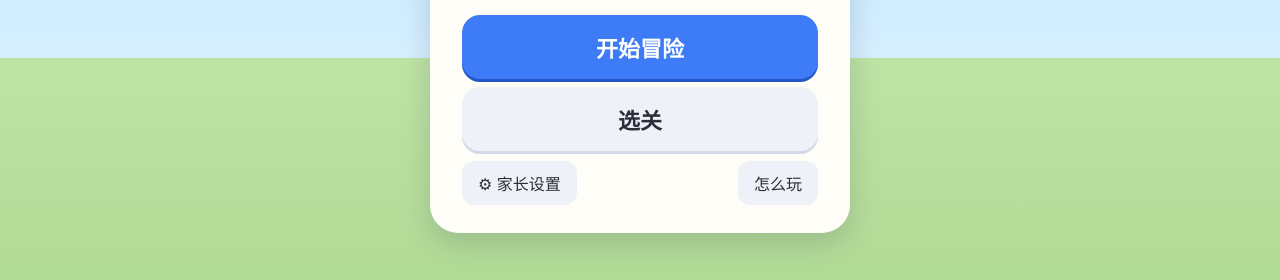
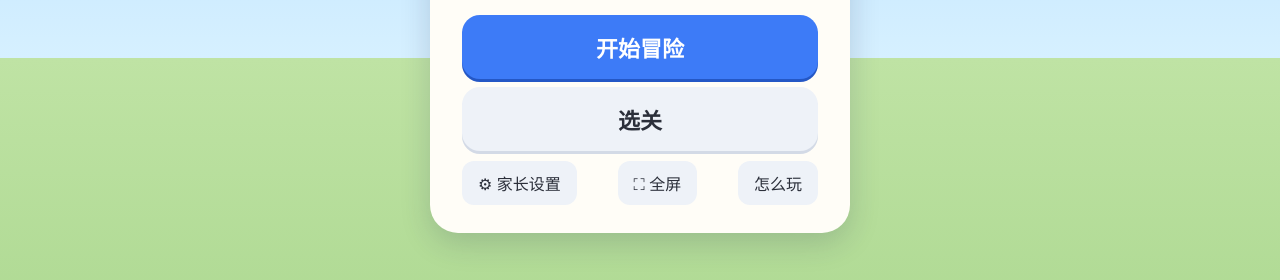
Before and after one commit to tim-srp/tank-pals, a website with bundled scripts: page index.html in a window 1280 px wide. Shown: the part 382-662 px from the top of the page. Built offline with nearby package versions, Linux system fonts and the light colour scheme.

Commit message:
Background music per world and Safari full screen
Co-Authored-By: Claude Opus 5.5 <noreply@anthropic.com>

```diff
--- a/index.html
+++ b/index.html
@@ -49,6 +49,7 @@
       <button id="btn-select" class="big">选关</button>
       <div class="menu-foot">
         <button id="btn-parent" class="small">⚙︎ 家长设置</button>
+        <button id="btn-fullscreen" class="small hidden">⛶ 全屏</button>
         <button id="btn-howto" class="small">怎么玩</button>
       </div>
     </div>
@@ -179,6 +180,10 @@
         <div class="seg" id="set-voice"></div>
       </div>
       <div class="setting">
+        <div class="label">背景音乐</div>
+        <div class="seg" id="set-music"></div>
+      </div>
+      <div class="setting">
         <div class="label">音效</div>
         <div class="seg" id="set-sound"></div>
       </div>
--- a/src/game.js
+++ b/src/game.js
@@ -10,7 +10,7 @@
 
   // ---------- Saved progress & parent settings ----------
   const SAVE_KEY = 'tankpals.v1';
-  const DEFAULTS = { unlocked: 1, stars: {}, settings: { dailyLevels: 0, dailyMinutes: 0, voice: true, sound: true }, day: { date: today(), levels: 0, seconds: 0 } };
+  const DEFAULTS = { unlocked: 1, stars: {}, settings: { dailyLevels: 0, dailyMinutes: 0, voice: true, sound: true, music: true }, day: { date: today(), levels: 0, seconds: 0 } };
   let save = load();
   function load() {
     try {
@@ -58,6 +58,70 @@
     bossHit: () => tone(180, 0.15, 'sawtooth', 0.08, -60),
     win: () => [523, 659, 784, 1047, 784, 1047].forEach((f, i) => tone(f, 0.22, 'triangle', 0.13, 0, i * 0.12)),
   };
+  // ---------- Background music (original tunes, synthesized live) ----------
+  // Notes are semitones above the song root; null is a rest. 32 eighth-note steps = 4 bars.
+  const SONGS = {
+    hop:   { bpm: 116, chords: [0, 5, 7, 0], mel: [12, null, 9, null, 7, 9, 12, null, 14, null, 12, 9, 7, null, null, null, 9, null, 7, null, 4, 7, 9, null, 7, 4, 2, 4, 0, null, null, null] },
+    skip:  { bpm: 108, chords: [0, 5, 7, 0], mel: [0, 4, 7, 4, 9, 7, 4, null, 2, 5, 9, 5, 7, null, null, null, 0, 4, 7, 12, 11, 9, 7, null, 5, 4, 2, null, 0, null, null, null] },
+    drift: { bpm: 92, chords: [0, 5, 0, 7], mel: [7, null, 4, null, 0, null, 4, 7, 9, null, 7, null, 4, null, null, null, 5, null, 9, null, 12, null, 9, 7, 4, null, 2, null, 0, null, null, null] },
+    boss:  { bpm: 132, chords: [0, 8, 5, 7], mel: [0, null, 3, null, 7, null, 3, 0, 5, null, 8, null, 7, null, null, null, 0, 3, 7, 10, 12, 10, 7, 3, 5, 3, 2, null, 0, null, null, null] },
+    menu:  { bpm: 100, chords: [0, 9, 5, 7], mel: [4, null, 7, null, 12, null, 11, 9, 7, null, null, null, 4, null, 5, 7, 9, null, 7, null, 5, null, 4, 2, 0, null, null, null, null, null, null, null] },
+  };
+  const WORLD_SONGS = ['hop', 'skip', 'drift'];
+  const WORLD_KEYS = [0, 2, -3, 5, -1, 3, -2, 4, 1, -4];
+  const music = { song: null, key: 0, step: 0, next: 0, timer: null, gain: null };
+  function musicFor(level) {
+    if (level == null) return ['menu', 0];
+    const w = Math.floor((level - 1) / S.LEVELS_PER_WORLD);
+    return [S.isBossLevel(level) ? 'boss' : WORLD_SONGS[w % 3], WORLD_KEYS[w]];
+  }
+  function startMusic(level) {
+    const [name, key] = musicFor(level);
+    if (!save.settings.music) { stopMusic(); return; }
+    const a = audio(); if (!a) return;
+    if (music.timer && music.song === name && music.key === key) return;
+    stopMusic();
+    music.song = name; music.key = key; music.step = 0; music.next = a.currentTime + 0.1;
+    music.gain = a.createGain(); music.gain.gain.value = 1; music.gain.connect(a.destination);
+    music.timer = setInterval(scheduleMusic, 60);
+    scheduleMusic();
+  }
+  function stopMusic() {
+    if (music.timer) clearInterval(music.timer);
+    music.timer = null; music.song = null;
+    if (music.gain && actx) { const g = music.gain; g.gain.setTargetAtTime(0, actx.currentTime, 0.05); setTimeout(() => g.disconnect(), 400); }
+    music.gain = null;
+  }
+  function note(midi, t, dur, type, vol) {
+    const o = actx.createOscillator(), g = actx.createGain();
+    o.type = type; o.frequency.value = 440 * Math.pow(2, (midi - 69) / 12);
+    g.gain.setValueAtTime(0.0001, t); g.gain.linearRampToValueAtTime(vol, t + 0.02); g.gain.exponentialRampToValueAtTime(0.0001, t + dur);
+    o.connect(g).connect(music.gain); o.start(t); o.stop(t + dur + 0.05);
+  }
+  function scheduleMusic() {
+    if (!actx || !music.gain) return;
+    const song = SONGS[music.song], stepDur = 60 / song.bpm / 2;
+    while (music.next < actx.currentTime + 0.25) {
+      const i = music.step % 32, t = music.next;
+      const m = song.mel[i];
+      if (m != null) note(72 + music.key + m, t, stepDur * 1.6, 'triangle', 0.045);
+      const chord = song.chords[Math.floor(i / 8)];
+      if (i % 4 === 0) note(48 + music.key + chord + (i % 8 ? 7 : 0), t, stepDur * 3, 'sine', 0.07);
+      if (i % 2 === 1) note(84 + music.key + chord + [4, 7][(i >> 1) % 2], t, stepDur * 0.5, 'sine', 0.012); // soft sparkle
+      music.next += stepDur; music.step++;
+    }
+  }
+
+  // Full screen in Safari (iPadOS supports it for the page; the home-screen app is full screen already).
+  const standalone = window.navigator.standalone === true || matchMedia('(display-mode: fullscreen), (display-mode: standalone)').matches;
+  const fsEnabled = !standalone && !!(document.fullscreenEnabled || document.webkitFullscreenEnabled);
+  const isFullscreen = () => !!(document.fullscreenElement || document.webkitFullscreenElement);
+  function enterFullscreen() {
+    if (!fsEnabled || isFullscreen()) return;
+    const el = document.documentElement;
+    try { const r = (el.requestFullscreen || el.webkitRequestFullscreen).call(el); if (r && r.catch) r.catch(() => {}); } catch (e) { /* not allowed */ }
+  }
+
   // iOS needs audio to start from a user gesture.
   window.addEventListener('pointerdown', () => { if (save.settings.sound) audio(); }, { once: true });
 
@@ -680,7 +744,7 @@
     $('controls').classList.toggle('hidden', !playing);
     if (!playing) releaseAll();
   }
-  function goMenu() { mode = 'menu'; G = null; hush(); show('menu'); $('btn-continue').textContent = save.unlocked > 1 ? `继续冒险 · 第 ${Math.min(save.unlocked, S.LEVEL_COUNT)} 关` : '开始冒险'; }
+  function goMenu() { mode = 'menu'; G = null; hush(); show('menu'); startMusic(null); $('btn-fullscreen').classList.toggle('hidden', !fsEnabled || isFullscreen()); $('btn-continue').textContent = save.unlocked > 1 ? `继续冒险 · 第 ${Math.min(save.unlocked, S.LEVEL_COUNT)} 关` : '开始冒险'; }
 
   let selectWorld = 0;
   function goSelect() {
@@ -743,6 +807,7 @@
     if (lim) return goRest(lim);
     newLevel(level);
     resize();
+    startMusic(level);
     showStory(level, levelIntroLines(level), () => play());
   }
   function levelIntroLines(level) {
@@ -753,11 +818,12 @@
     return lines;
   }
   function play() {
+    startMusic(G.level);
     mode = 'play'; show(null); last = performance.now();
     if (save.settings.dailyMinutes > 0 && limitReached() === 'minutes') toast('今天的时间到啦，打完这一关就休息吧');
   }
-  function pause() { if (mode !== 'play') return; mode = 'pause'; show('pause'); }
-  function resume() { mode = 'play'; show(null); last = performance.now(); }
+  function pause() { if (mode !== 'play') return; mode = 'pause'; show('pause'); stopMusic(); }
+  function resume() { mode = 'play'; show(null); last = performance.now(); startMusic(G.level); }
 
   function finishLevel(result) {
     if (result === 'oops') {
@@ -786,6 +852,7 @@
     });
   }
   function goRest(reason) {
+    stopMusic();
     mode = 'rest'; G = null; show('rest');
     const st = save.settings;
     $('rest-detail').textContent = reason === 'levels'
@@ -830,12 +897,14 @@
     seg('set-minutes', [[0, '不限'], [10, '10'], [15, '15'], [20, '20'], [30, '30'], [45, '45'], [60, '60']], st.dailyMinutes, v => st.dailyMinutes = v);
     seg('set-voice', [[true, '开'], [false, '关']], st.voice, v => st.voice = v);
     seg('set-sound', [[true, '开'], [false, '关']], st.sound, v => st.sound = v);
+    seg('set-music', [[true, '开'], [false, '关']], st.music, v => { st.music = v; if (!v) stopMusic(); });
     $('parent-today').textContent = `今天已玩 ${save.day.levels} 关、${Math.floor(save.day.seconds / 60)} 分钟。已解锁到第 ${save.unlocked} 关。`;
   }
 
   // Button wiring
   const on = (id, fn) => $(id).addEventListener('click', fn);
-  on('btn-continue', () => startLevel(Math.min(save.unlocked, S.LEVEL_COUNT)));
+  on('btn-fullscreen', () => { enterFullscreen(); $('btn-fullscreen').classList.add('hidden'); });
+  on('btn-continue', () => enterFullscreen() || startLevel(Math.min(save.unlocked, S.LEVEL_COUNT)));
   on('btn-select', goSelect);
   on('btn-howto', () => { mode = 'howto'; show('howto'); });
   on('btn-parent', () => openGate(openParent));
@@ -862,7 +931,7 @@
   on('btn-unlock-all', () => { save.unlocked = S.LEVEL_COUNT; persist(); renderParent(); });
   on('btn-reset-all', () => { if (confirm('确定清空全部进度吗？')) { save.unlocked = 1; save.stars = {}; persist(); renderParent(); } });
   document.querySelectorAll('[data-go="menu"]').forEach(b => b.addEventListener('click', goMenu));
-  document.addEventListener('visibilitychange', () => { if (document.hidden) { pause(); persist(); } });
+  document.addEventListener('visibilitychange', () => { if (document.hidden) { pause(); persist(); stopMusic(); } else if (mode === 'menu') startMusic(null); });
 
   // ---------- Main loop ----------
   let last = performance.now(), saveTimer = 0;
@@ -881,7 +950,7 @@
 
   // Test hook (used by the automated end-to-end tests).
   window.__tank = {
-    get G() { return G; }, get mode() { return mode; }, get save() { return save; },
+    get G() { return G; }, get music() { return { song: music.song, playing: !!music.timer }; }, get mode() { return mode; }, get save() { return save; },
     expectedNumber: () => G && expectedNumber(),
     startLevel, goMenu, persist,
     tileToScreen: (c, r) => ({ x: ox + c * tile, y: oy + r * tile }),
--- a/sw.js
+++ b/sw.js
@@ -1,5 +1,5 @@
 // Offline cache: after the first visit the game works without a network.
-const VERSION = 'tankpals-v1';
+const VERSION = 'tankpals-v2';
 const FILES = ['./', 'index.html', 'manifest.webmanifest', 'src/style.css', 'src/story.js', 'src/levels.js', 'src/game.js', 'icons/icon-180.png', 'icons/icon-192.png', 'icons/icon-512.png'];
 self.addEventListener('install', (e) => { e.waitUntil(caches.open(VERSION).then((c) => c.addAll(FILES)).then(() => self.skipWaiting())); });
 self.addEventListener('activate', (e) => {
```
Also changed, not shown: tests/e2e.mjs (+19 -3 lines), README.md.
